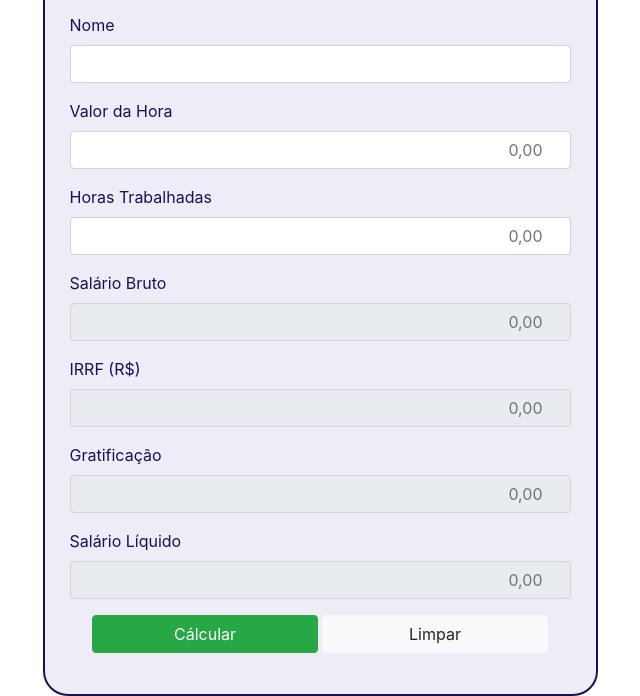
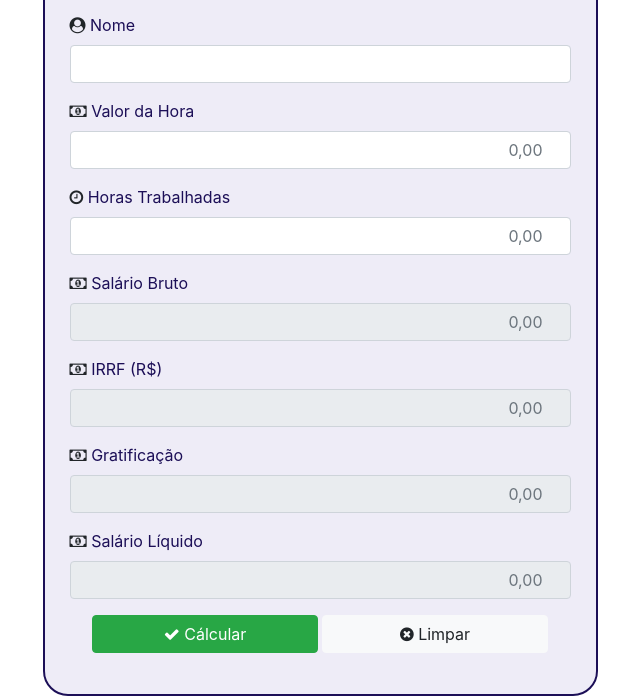
Before and after one commit to ArturEller/Calculo-Salario, a plain HTML site: page index.html in a window 1280 px wide. Shown: the part 107-803 px from the top of the page, without its empty margins (320-960 px from the left). Drawn offline with Linux system fonts and the light colour scheme.

Commit message:
Font Awesome

```diff
--- a/index.html
+++ b/index.html
@@ -16,34 +16,37 @@
 
 
         <form>
-            <div class="alert alert-danger form-alert" role="alert" style="display: none;" id = "alertErro"></div>
-            <div class="alert alert-success form-alert" role="alert" style="display: none;" id = "alertSucesso"></div>
             <div class="form-group">
                 <h4>Cálculo do Salário</h4>
                 <hr>
             </div>
             <div class="form-group">
+                <i class = "fa fa-user-circle" aria-hidden="true"></i>
                 <label>Nome</label>
                 <input type="text" class="form-control" id = "nome">
             </div>
 
             <div class="form-group">
+                <i class = "fa fa-money" aria-hidden="true"></i>
                 <label>Valor da Hora</label>
                 <input type="number" class="form-control form-input" id = "valorHora" step="0.10" placeholder="0,00">
             </div>
 
             <div class="form-group">
+                <i class="fa fa-clock-o" aria-hidden="true"></i>
                 <label>Horas Trabalhadas</label>
                 <input type="number" class="form-control form-input" id = "horaTrab" step="0.10" placeholder="0,00">
             </div>
 
             <div class="form-group">
+                <i class = "fa fa-money" aria-hidden="true"></i>
                 <label>Salário Bruto</label>
                 <fieldset disabled>
                     <input type="number" class="form-control form-input dinheiro" id = "salarioBruto" placeholder="0,00">
                 </fieldset>
             </div>
             <div class="form-group">
+                <i class = "fa fa-money" aria-hidden="true"></i>
                 <label>IRRF (R$)</label>
                 <fieldset disabled>
                     <input type="number" class="form-control form-input dinheiro" id = "irrf" placeholder="0,00">
@@ -51,6 +54,7 @@
             </div>
 
             <div class="form-group">
+                <i class = "fa fa-money" aria-hidden="true"></i>
                 <label>Gratificação</label>
                 <fieldset disabled>
                     <input type="number" class="form-control form-input dinheiro" id = "gratificacao" placeholder="0,00">
@@ -58,15 +62,20 @@
             </div>
 
             <div class="form-group">
+                <i class = "fa fa-money" aria-hidden="true"></i>
                 <label>Salário Líquido</label>
                 <fieldset disabled>
                     <input type="number" class="form-control form-input dinheiro" id = "salarioLiquido" placeholder="0,00">
                 </fieldset>
             </div>
 
+            <div class="alert alert-danger form-alert" role="alert" style="display: none;" id = "alertErro"></div>
+            <div class="alert alert-success form-alert" role="alert" style="display: none;" id = "alertSucesso"></div>
+
             <div class="form-group form-btn">
-                <button type="button" onclick="calcularSalario()" class = "btn btn-success btn-aling">Cálcular</button>
-                <button type="reset" class = "btn btn-light btn-aling">Limpar</button>
+
+                <button type="button" onclick="calcularSalario()" class = "btn btn-success btn-aling"><i class="fa fa-check" aria-hidden="true"></i> Cálcular</button>
+                <button type="reset" class = "btn btn-light btn-aling"><i class="fa fa-times-circle" aria-hidden="true"></i> Limpar</button>
             </div>
 
         </form>
```
